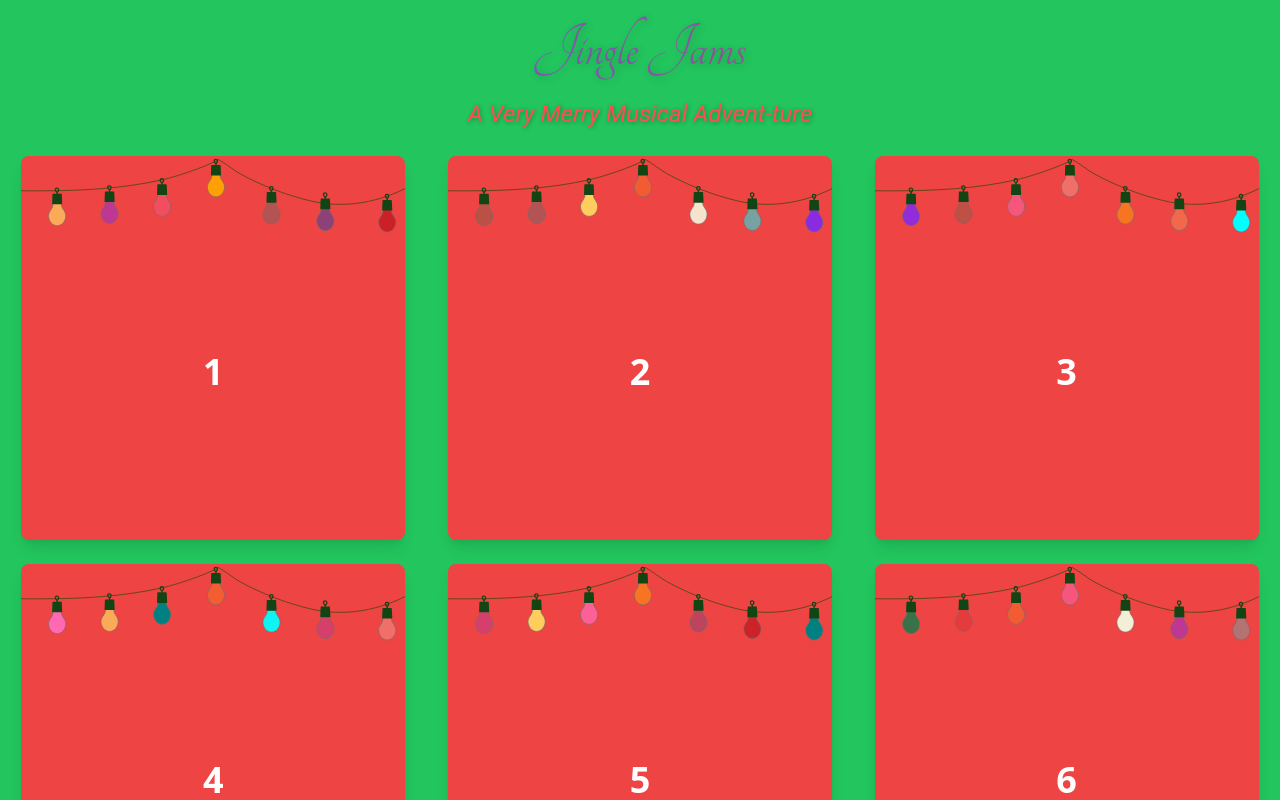
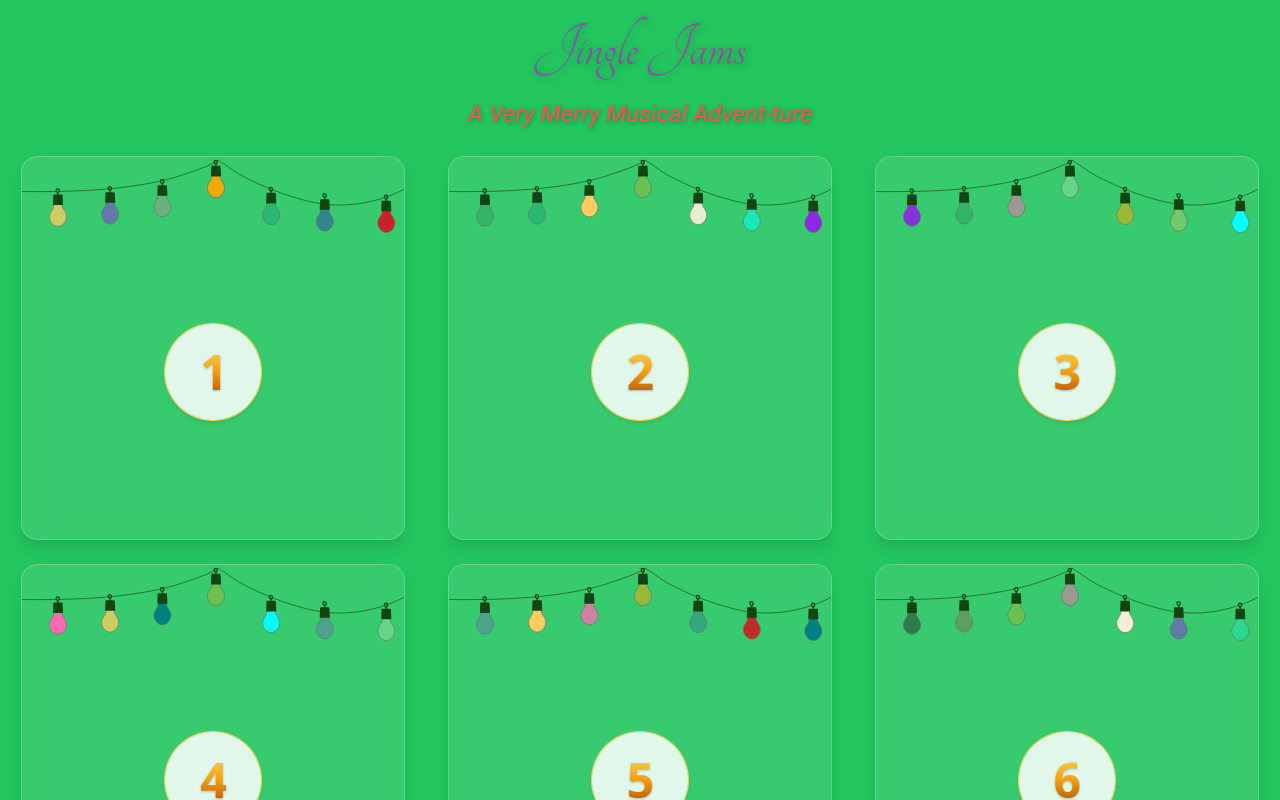
Before and after one commit to WordsofDefiance/advent-music, a Nuxt app: page / in a window 1280 px wide. Shown: the top 800 px of the page. Built offline with nearby package versions, Linux system fonts and the light colour scheme.

Commit message:
add new albums and re-randomize

```diff
--- a/albums/albums.ts
+++ b/albums/albums.ts
@@ -73,6 +73,12 @@ const chetAtkinsAlbum = {
     artist: "Chet Atkins",
     embedHtml: '<iframe style="border-radius:12px" src="https://open.spotify.com/embed/album/1gBNqRTkKueSXnU7FJwezN?utm_source=generator" width="100%" height="152" frameBorder="0" allowfullscreen="" allow="autoplay; clipboard-write; encrypted-media; fullscreen; picture-in-picture" loading="lazy"></iframe>',
     year: 1961,
+};
+const pentatonixAlbum = {
+    name: "The Best Of Pentatonix Christmas",
+    artist: "Pentatonix",
+    embedHtml: '<iframe style="border-radius:12px" src="https://open.spotify.com/embed/album/1ohdh4vzVUXhtaE04cHvle?utm_source=generator" width="100%" height="152" frameBorder="0" allowfullscreen="" allow="autoplay; clipboard-write; encrypted-media; fullscreen; picture-in-picture" loading="lazy"></iframe>',
+    year: 2010,
 };
 const natKingColeAlbum = {
     name: "The Christmas Song",
@@ -158,31 +164,68 @@ const manhattanTransferAlbum = {
     embedHtml: '<iframe style="border-radius:12px" src="https://open.spotify.com/embed/album/2xllDjO0rHEOWYcovUOBeL?utm_source=generator" width="100%" height="152" frameBorder="0" allowfullscreen="" allow="autoplay; clipboard-write; encrypted-media; fullscreen; picture-in-picture" loading="lazy"></iframe>',
     year: 1992,
 };
+const andyWilliamsAlbum = {
+    name: "The Andy Christmas Album",
+    artist: "Andy Williams",
+    embedHtml: '<iframe style="border-radius:12px" src="https://open.spotify.com/embed/album/30eO7X0doSEWKhDLAFLMuW?utm_source=generator" width="100%" height="152" frameBorder="0" allowfullscreen="" allow="autoplay; clipboard-write; encrypted-media; fullscreen; picture-in-picture" loading="lazy"></iframe>',
+    year: 1967,
+};
+const laufeyAlbum = {
+    name: "A Very Laufey Holiday",
+    artist: "Laufey",
+    embedHtml: '<iframe style="border-radius:12px" src="https://open.spotify.com/embed/album/32gqZfrZ51UMunez3CZDJZ?utm_source=generator" width="100%" height="152" frameBorder="0" allowfullscreen="" allow="autoplay; clipboard-write; encrypted-media; fullscreen; picture-in-picture" loading="lazy"></iframe>',
+    year: 2025,
+};
+const willyNelsonAlbum = {
+    name: "Pretty Paper",
+    artist: "Willy Nelson",
+    embedHtml: '<iframe style="border-radius:12px" src="https://open.spotify.com/embed/album/5Vdf8rMX6hBLQ0AQPunYQx?utm_source=generator" width="100%" height="152" frameBorder="0" allowfullscreen="" allow="autoplay; clipboard-write; encrypted-media; fullscreen; picture-in-picture" loading="lazy"></iframe>',
+    year: 1979,
+};
+const benFoldsAlbum = {
+    name: "Sleigher",
+    artist: "Ben Folds",
+    embedHtml: '<iframe style="border-radius:12px" src="https://open.spotify.com/embed/album/38FRSwRvIG2yLXZmOHdhGd?utm_source=generator" width="100%" height="152" frameBorder="0" allowfullscreen="" allow="autoplay; clipboard-write; encrypted-media; fullscreen; picture-in-picture" loading="lazy"></iframe>',
+    year: 2024,
+};
+const towerOfPowerAlbum = {
+    name: "It's Christmas",
+    artist: "Tower of Power",
+    embedHtml: '<iframe style="border-radius:12px" src="https://open.spotify.com/embed/album/3LvrF7NUY7WYuqVbxsfll4?utm_source=generator" width="100%" height="152" frameBorder="0" allowfullscreen="" allow="autoplay; clipboard-write; encrypted-media; fullscreen; picture-in-picture" loading="lazy"></iframe>',
+    year: 2024,
+};
+const kellyClarksonAlbum = {
+    name: "When Christmas Comes Around Again",
+    artist: "Kelly Clarkson",
+    embedHtml: '<iframe style="border-radius:12px" src="https://open.spotify.com/embed/album/5sVFXIMrFRKBtDOexVlBBU?utm_source=generator" width="100%" height="152" frameBorder="0" allowfullscreen="" allow="autoplay; clipboard-write; encrypted-media; fullscreen; picture-in-picture" loading="lazy"></iframe>',
+    year: 2021,
+};
+
 
 export const adventAlbums: Album[] = [
-    peanutsAlbum,
-    ellaAlbum,
     legendAlbum,
-    sufJanAlbum,
+    mannheimSteamrollerAlbum,
     philSpektorAlbum,
     manhattanTransferAlbum,
-    bingCrosbyAlbum,
+    andyWilliamsAlbum,
     michaelBubleAlbum,
-    jamesBrownAlbum,
+    sufJanAlbum,
     kaceyMusgravesAlbum,
     elvisAlbum,
-    holidaysRuleAlbum,
-    chetAtkinsAlbum,
     natKingColeAlbum,
+    kellyClarksonAlbum,
+    towerOfPowerAlbum,
+    bingCrosbyAlbum,
     beachBoysAlbum,
-    jacobMillerAlbum,
-    darylHallJohnOatesAlbum,
     stevieWonderAlbum,
+    laufeyAlbum,
     frankSinatraAlbum,
     johnDenverMuppetsAlbum,
-    sharonJonesAlbum,
     transSiberianOrchestraAlbum,
-    mannheimSteamrollerAlbum,
     daveBrubeckAlbum,
-    berlinerPhilharmonikerAlbum,
+    willyNelsonAlbum,
+    benFoldsAlbum,
+    pentatonixAlbum,
+    ellaAlbum,
+    peanutsAlbum,
 ];
--- a/components/CalendarDetails.vue
+++ b/components/CalendarDetails.vue
@@ -1,11 +1,14 @@
 <template>
-    <div class="p-4 bg-white rounded-lg shadow-md flex flex-col space-around">
-      <div>
-        <h2 class="text-2xl font-semibold">{{ album.name }}</h2>
-        <p class="text-lg font-semibold text-gray-700">{{ album.year }}</p>
-        <p class="text-lg text-gray-700">{{ album.artist }}</p>
+    <div class="p-4 bg-white/80 backdrop-blur rounded-xl shadow-md ring-1 ring-black/5 flex flex-col gap-2">
+      <div class="space-y-1">
+        <h2 class="text-xl font-semibold tracking-tight bg-gradient-to-r from-rose-500 via-amber-500 to-emerald-500 bg-clip-text text-transparent">
+          {{ album.name }}
+        </h2>
+        <p class="text-sm font-medium text-slate-600">
+          {{ album.artist }} · {{ album.year }}
+        </p>
       </div>
-      <div v-html="album.embedHtml" />
+      <div class="overflow-hidden rounded-lg ring-1 ring-black/5 shadow-sm" v-html="album.embedHtml" />
     </div>
   </template>
 
--- a/components/CalendarFront.vue
+++ b/components/CalendarFront.vue
@@ -1,10 +1,19 @@
 <template>
-    <div class="bg-red-500 p-4 rounded-lg shadow-lg cursor-pointer relative duration-200 hover:shadow-2xl"  @click="flipCard">
+    <div
+        class="p-4 rounded-2xl border border-white/20 bg-white/10 backdrop-blur-md shadow-lg hover:shadow-2xl transition transform hover:-translate-y-1 cursor-pointer relative"
+        @click="flipCard"
+    >
         <ChristmasLights />
         <CalendarAnimation :isFlipped="isFlipped">
             <template #front>
                 <div v-if="!isFlipped" class="flex justify-center items-center h-full">
-                    <span class="text-4xl font-bold text-white block">{{ day }}</span>
+                    <div class="relative">
+                      <span class="relative z-10 select-none inline-flex items-center justify-center w-24 h-24 rounded-full bg-white/85 ring-1 ring-amber-300 shadow-md">
+                        <span class="text-5xl font-extrabold tracking-tight bg-gradient-to-b from-amber-300 via-amber-500 to-amber-700 bg-clip-text text-transparent drop-shadow-[0_1px_1px_rgba(0,0,0,0.25)]">
+                          {{ day }}
+                        </span>
+                      </span>
+                    </div>
                 </div>
             </template>
             <template #back>
```
